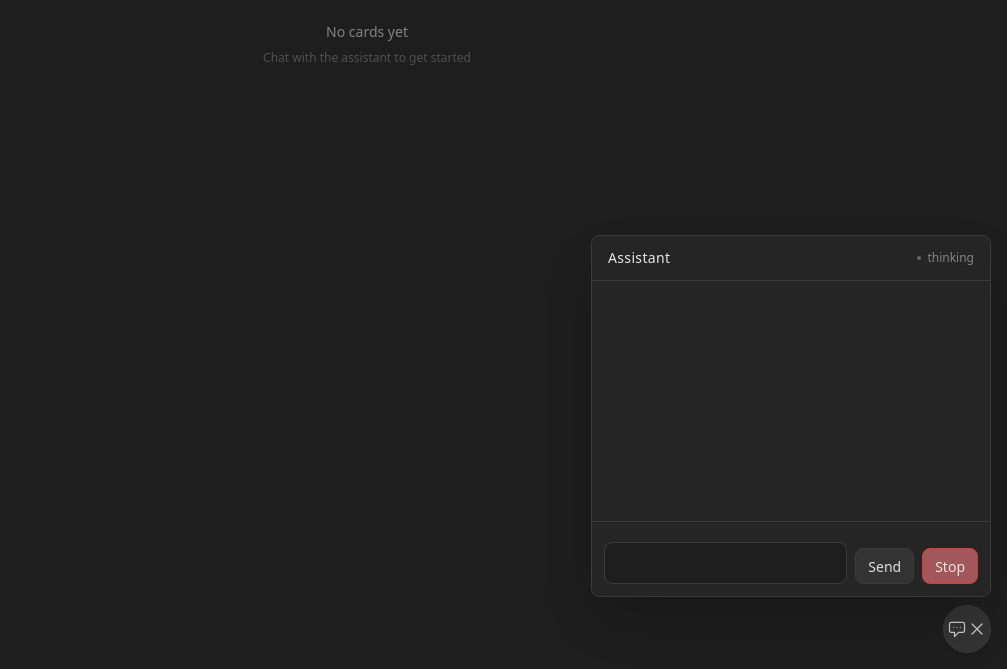
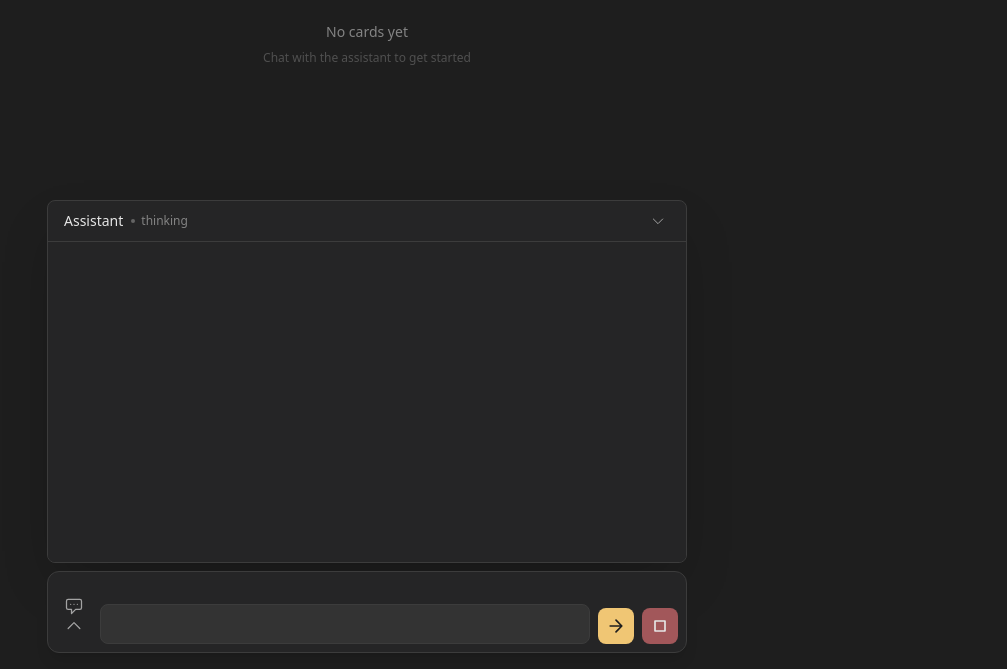
Before and after one commit to CallMeMhz/hypane, a FastAPI app: page / in a window 1280 px wide. Shown: the part 131-800 px from the top of the page, without its empty margins (273-1280 px from the left). Run offline with FastAPI, Linux system fonts and the light colour scheme; style sheets or scripts are compiled from the project's sources.

Commit message:
style: redesign chat box UI with better message styling

```diff
--- a/app/templates/components/chat_box.html
+++ b/app/templates/components/chat_box.html
@@ -1,48 +1,43 @@
 <!-- Chat Box Component (Alpine.js) -->
-<div x-data="chatBox" class="fixed bottom-4 right-4 z-50">
-  <!-- Toggle Button -->
-  <button
-    @click="toggle"
-    class="w-12 h-12 rounded-full shadow-lg flex items-center justify-center transition-all"
-    style="background: var(--kb-bg-tertiary); border: 1px solid var(--kb-border); color: var(--kb-text-muted);"
-    onmouseover="this.style.backgroundColor='var(--kb-bg-hover)'; this.style.color='var(--kb-text-primary)';"
-    onmouseout="this.style.backgroundColor='var(--kb-bg-tertiary)'; this.style.color='var(--kb-text-muted)';"
-  >
-    <svg x-show="!open" class="w-5 h-5" fill="none" stroke="currentColor" viewBox="0 0 24 24">
-      <path stroke-linecap="round" stroke-linejoin="round" stroke-width="1.5" d="M8 10h.01M12 10h.01M16 10h.01M9 16H5a2 2 0 01-2-2V6a2 2 0 012-2h14a2 2 0 012 2v8a2 2 0 01-2 2h-5l-5 5v-5z" />
-    </svg>
-    <svg x-show="open" class="w-5 h-5" fill="none" stroke="currentColor" viewBox="0 0 24 24">
-      <path stroke-linecap="round" stroke-linejoin="round" stroke-width="1.5" d="M6 18L18 6M6 6l12 12" />
-    </svg>
-  </button>
+<div x-data="chatBox" class="fixed bottom-0 left-0 right-0 z-50 flex justify-center pointer-events-none">
+  <div class="w-full max-w-2xl px-4 pb-4 pointer-events-auto">
 
-  <!-- Chat Panel -->
+    <!-- Chat Panel (expandable) -->
     <div
-    x-show="open"
+      x-show="expanded"
       x-transition:enter="transition ease-out duration-200"
-    x-transition:enter-start="opacity-0 translate-y-4"
+      x-transition:enter-start="opacity-0 -translate-y-2"
       x-transition:enter-end="opacity-100 translate-y-0"
       x-transition:leave="transition ease-in duration-150"
       x-transition:leave-start="opacity-100 translate-y-0"
-    x-transition:leave-end="opacity-0 translate-y-4"
-    class="chat-box absolute bottom-14 right-0 w-[400px] rounded-lg shadow-2xl overflow-hidden flex flex-col"
-    style="max-height: 80vh; background: var(--kb-bg-secondary); border: 1px solid var(--kb-border);"
+      x-transition:leave-end="opacity-0 -translate-y-2"
+      class="mb-2 rounded-lg shadow-2xl overflow-hidden"
+      style="background: var(--kb-bg-secondary); border: 1px solid var(--kb-border);"
     >
       <!-- Header -->
-    <div class="px-4 py-3 flex items-center justify-between flex-shrink-0" style="border-bottom: 1px solid var(--kb-border); color: var(--kb-text-primary);">
-      <h3 class="text-sm font-medium tracking-wide">Assistant</h3>
+      <div class="px-4 py-2 flex items-center justify-between" style="border-bottom: 1px solid var(--kb-border);">
+        <div class="flex items-center gap-2">
+          <h3 class="text-sm font-medium" style="color: var(--kb-text-primary);">Assistant</h3>
           <span x-show="loading" class="text-xs flex items-center gap-1.5" style="color: var(--kb-text-faint);">
             <span class="w-1 h-1 rounded-full animate-pulse" style="background: var(--kb-text-faint);"></span>
             thinking
           </span>
         </div>
+        <button @click="expanded = false" class="p-1 rounded" style="color: var(--kb-text-dim);"
+                onmouseover="this.style.color='var(--kb-text-primary)';"
+                onmouseout="this.style.color='var(--kb-text-dim)';">
+          <svg class="w-4 h-4" fill="none" stroke="currentColor" viewBox="0 0 24 24">
+            <path stroke-linecap="round" stroke-linejoin="round" stroke-width="1.5" d="M19 9l-7 7-7-7" />
+          </svg>
+        </button>
+      </div>
 
       <!-- Messages -->
-    <div x-ref="messagesContainer" class="flex-1 overflow-y-auto p-4 space-y-3 min-h-[240px]" style="background: var(--kb-bg-secondary);">
+      <div x-ref="messagesContainer" class="overflow-y-auto p-4 space-y-3" style="height: 320px; background: var(--kb-bg-secondary);">
         <template x-if="messages.length === 0 && !loading">
           <div class="text-center py-12" style="color: var(--kb-text-faint);">
             <p class="text-sm">How can I help you?</p>
-          <p class="text-xs mt-3" style="color: var(--kb-text-ghost);">hover card title → click wand to reference</p>
+            <p class="text-xs mt-2" style="color: var(--kb-text-ghost);">hover card → click wand to reference</p>
           </div>
         </template>
 
@@ -51,7 +46,7 @@
             <!-- User message -->
             <template x-if="msg.role === 'user'">
               <div class="flex justify-end">
-              <div class="chat-message-user max-w-[80%] px-3 py-2 rounded-lg text-sm" style="background: var(--kb-bg-tertiary); color: var(--kb-text-normal);">
+                <div class="max-w-[80%] px-3 py-2 rounded-lg text-sm" style="background: var(--kb-bg-tertiary); color: var(--kb-text-normal);">
                   <span x-text="msg.content"></span>
                 </div>
               </div>
@@ -60,8 +55,8 @@
             <!-- Assistant message -->
             <template x-if="msg.role === 'assistant'">
               <div class="flex justify-start">
-              <div class="chat-message-assistant max-w-[85%] px-3 py-2 text-sm" style="color: var(--kb-text-normal);">
-                <div x-show="msg.content" x-html="renderMd(msg.content)" class="prose prose-sm prose-invert prose-gray max-w-none prose-p:my-1 prose-p:leading-relaxed prose-headings:my-2 prose-ul:my-1 prose-li:my-0 prose-code:text-gray-300 prose-code:bg-gray-800 prose-code:px-1 prose-code:rounded"></div>
+                <div class="max-w-[85%] px-3 py-2 text-sm" style="color: var(--kb-text-normal);">
+                  <div x-show="msg.content" x-html="renderMd(msg.content)" class="prose prose-sm prose-invert max-w-none prose-p:my-1 prose-p:leading-relaxed"></div>
                   <span x-show="!msg.content && loading && index === messages.length - 1" class="inline-flex gap-1">
                     <span class="w-1 h-1 rounded-full animate-bounce" style="background: var(--kb-text-ghost);"></span>
                     <span class="w-1 h-1 rounded-full animate-bounce" style="background: var(--kb-text-ghost); animation-delay: 0.15s;"></span>
@@ -75,13 +70,11 @@
             <template x-if="msg.role === 'tool'">
               <div class="flex justify-center my-1">
                 <div class="flex items-center gap-1.5 px-2 py-0.5 text-xs"
-                   :style="{
-                     color: msg.status === 'error' ? 'var(--kb-red-dim)' : 'var(--kb-text-faint)'
-                   }">
+                     :style="{ color: msg.status === 'error' ? 'var(--kb-red-dim)' : 'var(--kb-text-faint)' }">
                   <span x-show="msg.status === 'running'" class="w-1 h-1 rounded-full animate-pulse" style="background: var(--kb-text-faint);"></span>
                   <span x-show="msg.status === 'done'" style="color: var(--kb-text-ghost);">·</span>
                   <span x-show="msg.status === 'error'">✗</span>
-                <span x-text="msg.content" class="truncate max-w-[240px]"></span>
+                  <span x-text="msg.content" class="truncate max-w-[300px]"></span>
                 </div>
               </div>
             </template>
@@ -101,14 +94,12 @@
           </div>
         </template>
       </div>
+    </div>
 
-    <!-- Input Area -->
-    <div class="p-3 flex-shrink-0" style="border-top: 1px solid var(--kb-border); background: var(--kb-bg-secondary);">
-      <div class="flex gap-2 items-end">
-        <!-- Input container with card refs and text -->
-        <div class="flex-1 min-w-0">
+    <!-- Input Bar (always visible) -->
+    <div class="rounded-xl shadow-lg overflow-hidden" style="background: var(--kb-bg-secondary); border: 1px solid var(--kb-border);">
       <!-- Card reference labels -->
-          <div x-show="cardRefs.length > 0" class="flex flex-wrap gap-1 mb-2">
+      <div x-show="cardRefs.length > 0" class="flex flex-wrap gap-1 px-3 pt-2">
         <template x-for="card in cardRefs" :key="card.id">
           <span class="inline-flex items-center gap-1 px-2 py-0.5 text-xs rounded" style="background: var(--kb-bg-tertiary); color: var(--kb-text-dim); border: 1px solid var(--kb-border);">
             <span x-text="card.title" class="max-w-[100px] truncate"></span>
@@ -123,15 +114,35 @@
         </template>
       </div>
 
-          <!-- Editable input -->
+      <div class="flex items-end gap-2 p-2">
+        <!-- Expand button -->
+        <button
+          @click="expanded = !expanded"
+          class="flex-shrink-0 p-2 rounded-lg transition-colors"
+          style="color: var(--kb-text-dim);"
+          onmouseover="this.style.backgroundColor='var(--kb-bg-hover)'; this.style.color='var(--kb-text-primary)';"
+          onmouseout="this.style.backgroundColor='transparent'; this.style.color='var(--kb-text-dim)';"
+          :title="expanded ? 'Collapse' : 'Expand chat'"
+        >
+          <svg x-show="!expanded" class="w-5 h-5" fill="none" stroke="currentColor" viewBox="0 0 24 24">
+            <path stroke-linecap="round" stroke-linejoin="round" stroke-width="1.5" d="M8 10h.01M12 10h.01M16 10h.01M9 16H5a2 2 0 01-2-2V6a2 2 0 012-2h14a2 2 0 012 2v8a2 2 0 01-2 2h-5l-5 5v-5z" />
+          </svg>
+          <svg x-show="expanded" class="w-5 h-5" fill="none" stroke="currentColor" viewBox="0 0 24 24">
+            <path stroke-linecap="round" stroke-linejoin="round" stroke-width="1.5" d="M5 15l7-7 7 7" />
+          </svg>
+        </button>
+
+        <!-- Input -->
+        <div class="flex-1 min-w-0">
           <div
             x-ref="messageInput"
             contenteditable="true"
+            @focus="expanded = true"
             @keydown="handleKeydown"
             :class="{ 'opacity-50': loading }"
-            class="chat-input min-h-[36px] max-h-[120px] overflow-y-auto"
-            style="word-break: break-word;"
-            data-placeholder="Message..."
+            class="chat-input min-h-[40px] max-h-[120px] overflow-y-auto px-3 py-2 rounded-lg text-sm"
+            style="background: var(--kb-bg-tertiary); color: var(--kb-text-normal); word-break: break-word;"
+            data-placeholder="Ask anything..."
           ></div>
         </div>
 
@@ -139,19 +150,27 @@
         <button
           x-show="!loading"
           @click="send"
-          class="btn btn-primary flex-shrink-0 h-9 px-3 text-sm"
+          class="flex-shrink-0 p-2 rounded-lg transition-colors"
+          style="background: var(--kb-accent); color: var(--kb-bg-primary);"
+          onmouseover="this.style.opacity='0.9';"
+          onmouseout="this.style.opacity='1';"
         >
-          Send
+          <svg class="w-5 h-5" fill="none" stroke="currentColor" viewBox="0 0 24 24">
+            <path stroke-linecap="round" stroke-linejoin="round" stroke-width="2" d="M5 12h14M12 5l7 7-7 7" />
+          </svg>
         </button>
         <button
           x-show="loading"
           @click="stop"
-          class="btn flex-shrink-0 h-9 px-3 text-sm"
-          style="background: var(--kb-red-dim); border: 1px solid var(--kb-red); color: var(--kb-white-text-1);"
+          class="flex-shrink-0 p-2 rounded-lg transition-colors"
+          style="background: var(--kb-red-dim); color: var(--kb-white-text-1);"
         >
-          Stop
+          <svg class="w-5 h-5" fill="none" stroke="currentColor" viewBox="0 0 24 24">
+            <path stroke-linecap="round" stroke-linejoin="round" stroke-width="2" d="M6 6h12v12H6z" />
+          </svg>
         </button>
       </div>
     </div>
+
   </div>
 </div>
```
Also changed, not shown: frontend/src/main.js (+5 -10 lines). Lines whose indentation alone changed are shown as unchanged.
